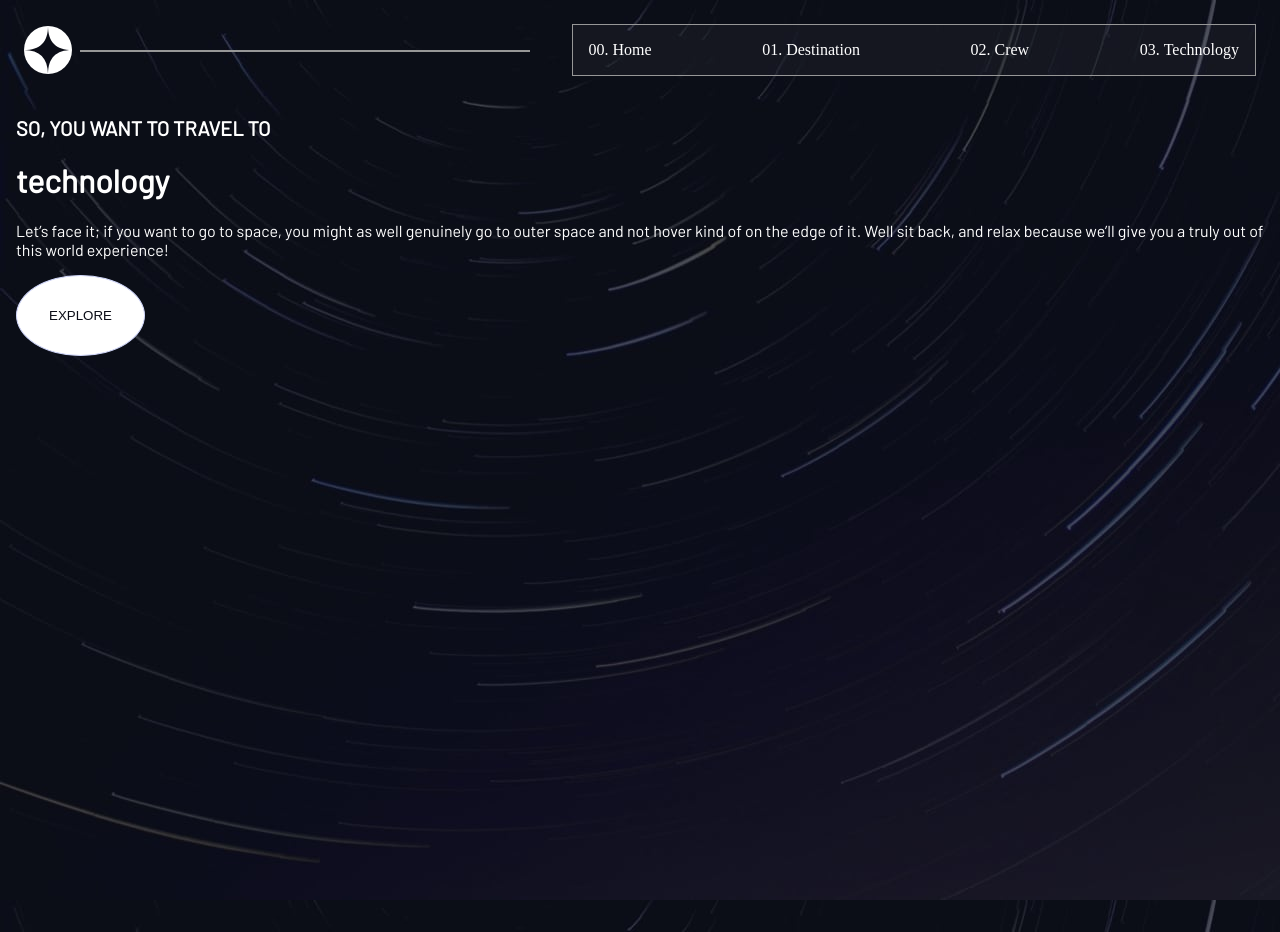
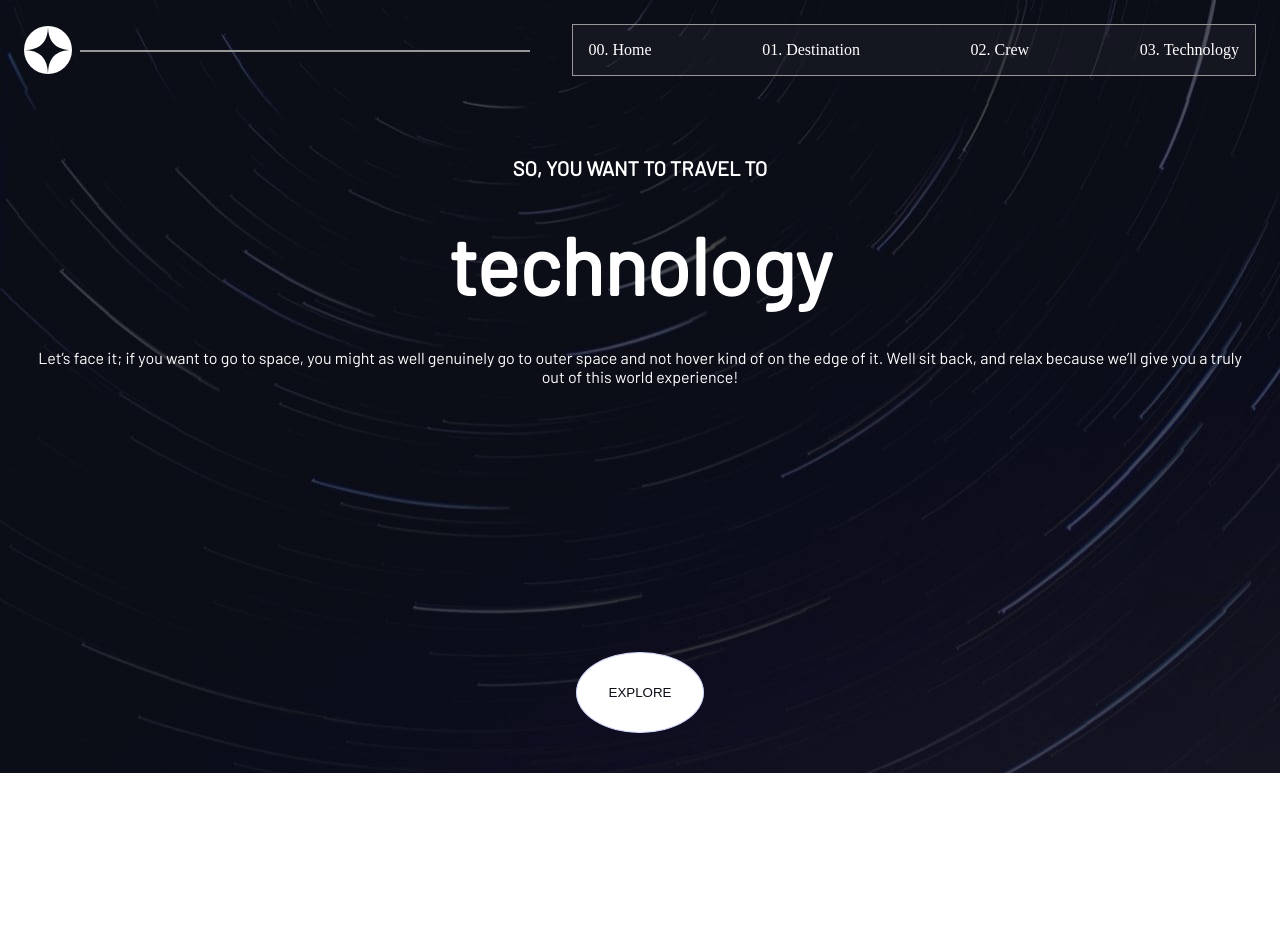
Before and after one commit to DaFlusher/FEM-space-tourism, a React app: page /technology in a window 1280 px wide. After the commit the page ends 800 px from the top, so only its background shows below. Built offline with nearby package versions, Linux system fonts and the light colour scheme; the HTML template or start-up script is replaced by a standard one; a web font is replaced by a local one.

Commit message:
testing homepage

```diff
--- a/src/Pages/Crew.jsx
+++ b/src/Pages/Crew.jsx
@@ -1,3 +1,4 @@
+import { useState, useEffect } from "react";
 import PageLayout from "../Components/Pagelayout/PageLayout";
 import Button from "../Components/Button";
 
@@ -7,6 +8,17 @@ import crewBackgroundWeb from '../starter-code/assets/crew/background-crew-deskt
 
 const Crew = () => {
 
+    const [matches, setMatches] = useState(
+        window.matchMedia("(min-width: 768px)").matches);
+
+
+    useEffect(() => {
+        window
+        .matchMedia("(min-width: 768px)")
+        .addEventListener('change', e => setMatches( e.matches ));
+        return () => window.removeEventListener('change', setMatches)
+      }, []);
+
     const backgroundImage1 = crewBackgroundMobile;
 
     const backgroundImage2 = crewBackgroundTablet;
@@ -14,7 +26,7 @@ const Crew = () => {
     const backgroundImage3 = crewBackgroundWeb;
     return (
         <>
-        <PageLayout backgroundImage={backgroundImage3} >
+        <PageLayout {...matches && {backgroundImage: backgroundImage3}}{...!matches && {backgroundImage:backgroundImage2}} >
 
         <div >
             <h5>SO, YOU WANT TO TRAVEL TO</h5>
--- a/src/Pages/Destination.jsx
+++ b/src/Pages/Destination.jsx
@@ -1,3 +1,4 @@
+import { useState, useEffect } from "react";
 import PageLayout from "../Components/Pagelayout/PageLayout";
 import Button from "../Components/Button";
 
@@ -7,6 +8,17 @@ import destinationBackgroundWeb from '../starter-code/assets/destination/backgro
 
 
 const Destination = () => {
+    const [matches, setMatches] = useState(
+        window.matchMedia("(min-width: 768px)").matches);
+
+
+    useEffect(() => {
+        window
+        .matchMedia("(min-width: 768px)")
+        .addEventListener('change', e => setMatches( e.matches ));
+        return () => window.removeEventListener('change', setMatches)
+      }, []);
+
     const backgroundImage1 = destinationBackgroundMobile;
 
     const backgroundImage2 = destinationBackgroundTablet;
@@ -14,7 +26,7 @@ const Destination = () => {
     const backgroundImage3 = destinationBackgroundWeb;
     return (
         <>
-            <PageLayout backgroundImage={backgroundImage3} >
+            <PageLayout {...matches && {backgroundImage: backgroundImage3}}{...!matches && {backgroundImage:backgroundImage2}} >
 
                 <div >
                     <h5>SO, YOU WANT TO TRAVEL TO</h5>
--- a/src/Pages/HomePage.jsx
+++ b/src/Pages/HomePage.jsx
@@ -1,3 +1,5 @@
+import { useState, useEffect } from "react";
+
 import PageLayout from "../Components/Pagelayout/PageLayout";
 import Button from "../Components/Button";
 import homeBackgroundMobile from '../starter-code/assets/home/background-home-mobile.jpg';
@@ -6,6 +8,16 @@ import homeBackgroundWeb from '../starter-code/assets/home/background-home-deskt
 
 
 const HomePage = () => {
+    const [matches, setMatches] = useState(
+        window.matchMedia("(min-width: 768px)").matches);
+
+
+    useEffect(() => {
+        window
+        .matchMedia("(min-width: 768px)")
+        .addEventListener('change', e => setMatches( e.matches ));
+        return () => window.removeEventListener('change', setMatches)
+      }, []);
 
 
     const backgroundImage1 = homeBackgroundMobile;
@@ -16,7 +28,7 @@ const HomePage = () => {
 
     return (
     <>
-        <PageLayout backgroundImage={backgroundImage3} >
+        <PageLayout {...matches && {backgroundImage: backgroundImage3}}{...!matches && {backgroundImage:backgroundImage2}} >
 
             <div >
                 <h5>SO, YOU WANT TO TRAVEL TO</h5>
--- a/src/Pages/Technology.jsx
+++ b/src/Pages/Technology.jsx
@@ -1,3 +1,4 @@
+import { useState, useEffect } from "react";
 import PageLayout from "../Components/Pagelayout/PageLayout";
 import Button from "../Components/Button";
 
@@ -6,6 +7,16 @@ import technologyBackgroundTablet from '../starter-code/assets/technology/backgr
 import technologyBackgroundWeb from '../starter-code/assets/technology/background-technology-desktop.jpg';
 
 const Technology = () => {
+    const [matches, setMatches] = useState(
+        window.matchMedia("(min-width: 768px)").matches);
+
+
+    useEffect(() => {
+        window
+        .matchMedia("(min-width: 768px)")
+        .addEventListener('change', e => setMatches( e.matches ));
+        return () => window.removeEventListener('change', setMatches)
+      }, []);
 
     const backgroundImage1 = technologyBackgroundMobile;
 
@@ -14,7 +25,7 @@ const Technology = () => {
     const backgroundImage3 = technologyBackgroundWeb;
     return (
         <>
-        <PageLayout backgroundImage={backgroundImage3} >
+        <PageLayout {...matches && {backgroundImage: backgroundImage3}}{...!matches && {backgroundImage:backgroundImage2}} >
 
             <div >
                 <h5>SO, YOU WANT TO TRAVEL TO</h5>
--- a/src/Styles/Components/_button.scss
+++ b/src/Styles/Components/_button.scss
@@ -7,8 +7,9 @@
     border-radius: 50%;
     border: 1px solid  map-get(variables.$color, 'skyblue');
     text-transform: uppercase;
+    margin-top: 20%;
     &:hover{
-        border: 20px solid map-get(variables.$color, 'spaceblue');
+        border: 20px solid map-get(variables.$color, 'skyblue');
 
     }
 }
--- a/src/Styles/Sections/_pagelayout.scss
+++ b/src/Styles/Sections/_pagelayout.scss
@@ -1,16 +1,31 @@
 @use  '../Components/variables';
 
 main{
-    padding: variables.$base-padding;
-    height: 100vh;
+    padding: variables.$base-padding*2.5 variables.$base-padding;;
+    text-align: center;
+
     background-size: cover;
     background-position: center center;
     background-repeat: no-repeat;
+    overflow: hidden;
+    align-items: center;
+    color: map-get(variables.$color, 'white');
+    div{
+        h5{
+            font-size: clamp(1rem, 1.25rem, 1.75rem);
+            margin: 0;
+            padding: variables.$base-padding;
+        }
+        h1{
+            font-size: clamp(map-get(variables.$heading,'h3'), 5rem,map-get(variables.$heading,'h1'));
+            margin: 0;
+            padding: variables.$base-padding*1.25 variables.$base-padding;;
+        }
 
+        p{
+            padding: variables.$base-padding;
+            margin: 0;
+        }
+    }
 
-    color: map-get(variables.$color, 'white');
-    h5{
-        font-size: clamp(1rem, 1.25rem, 1.75rem);
-        margin: 0;
-    }
 }
```
